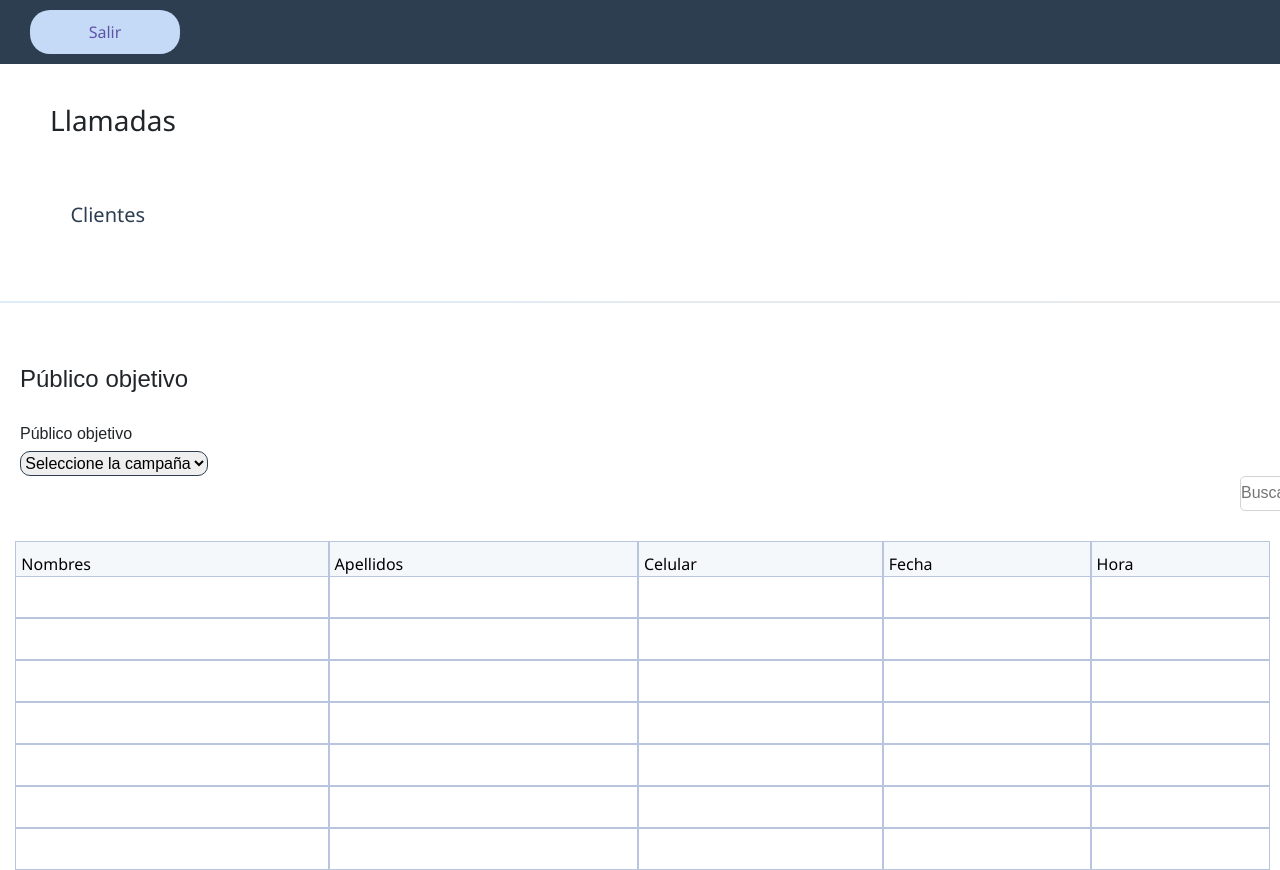
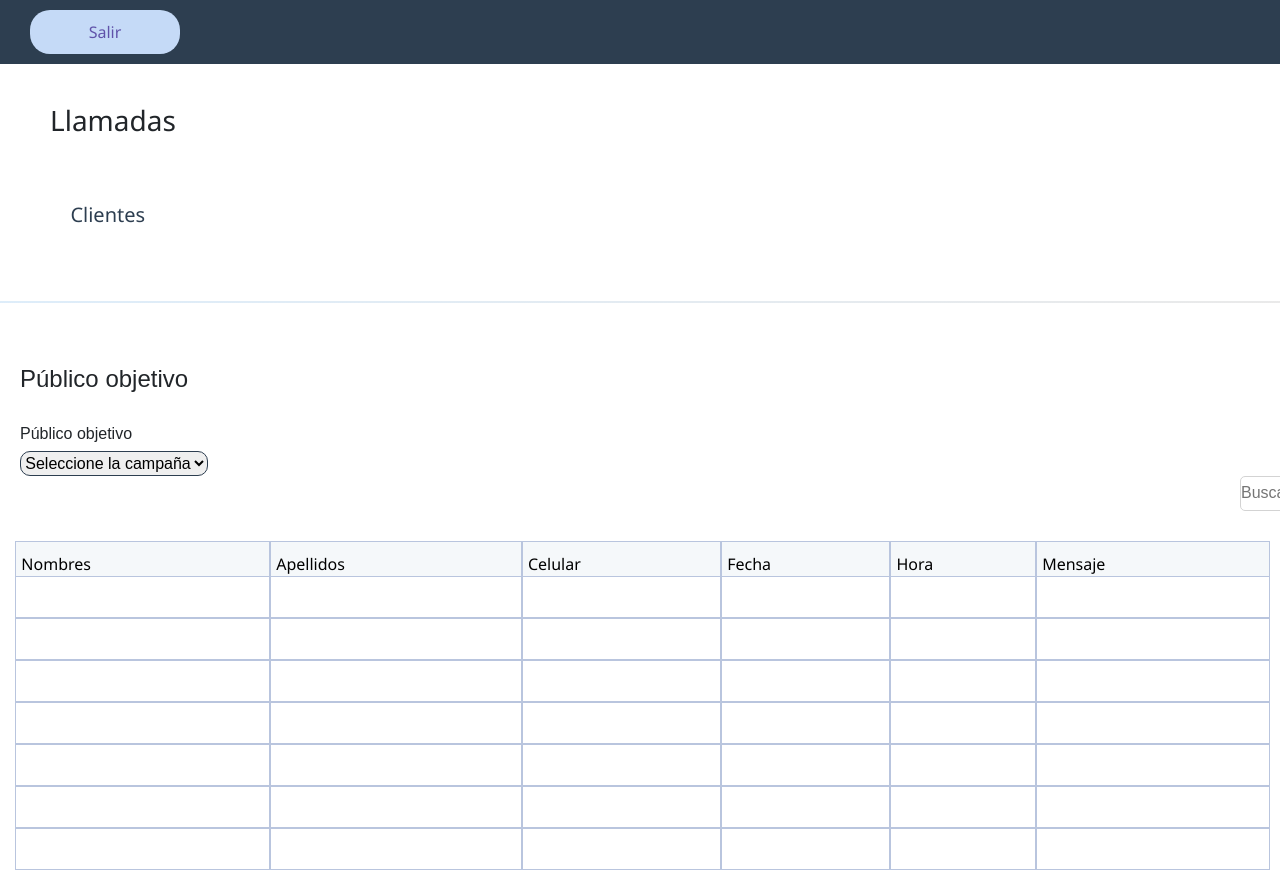
Before and after one commit to JhuniorCq/DisenoSoftware, a React (Create React App) app in the folder proyectoencuestion/front-end/: page /callcenter in a window 1280 px wide. Built offline with nearby package versions, Linux system fonts and the light colour scheme; a web font is replaced by a local one.

Commit message:
se agrego el mensaje

```diff
--- a/proyectoencuestion/front-end/src/components/marketingCall.js
+++ b/proyectoencuestion/front-end/src/components/marketingCall.js
@@ -41,10 +41,11 @@ const CallcenterM = () => {
           <div className="CCcalendar-day">Celular</div>
           <div className="CCcalendar-day">Fecha</div>
           <div className="CCcalendar-day">Hora</div>
+          <div className="CCcalendar-day">Mensaje</div>
         </div>
         {[...Array(7)].map((_, index) => (
           <div key={index} className="CCcalendar-row">
-            {[...Array(5)].map((_, cellIndex) => (
+            {[...Array(6)].map((_, cellIndex) => (
               <div key={cellIndex} className="CCcalendar-cell"></div>
             ))}
           </div>
```
